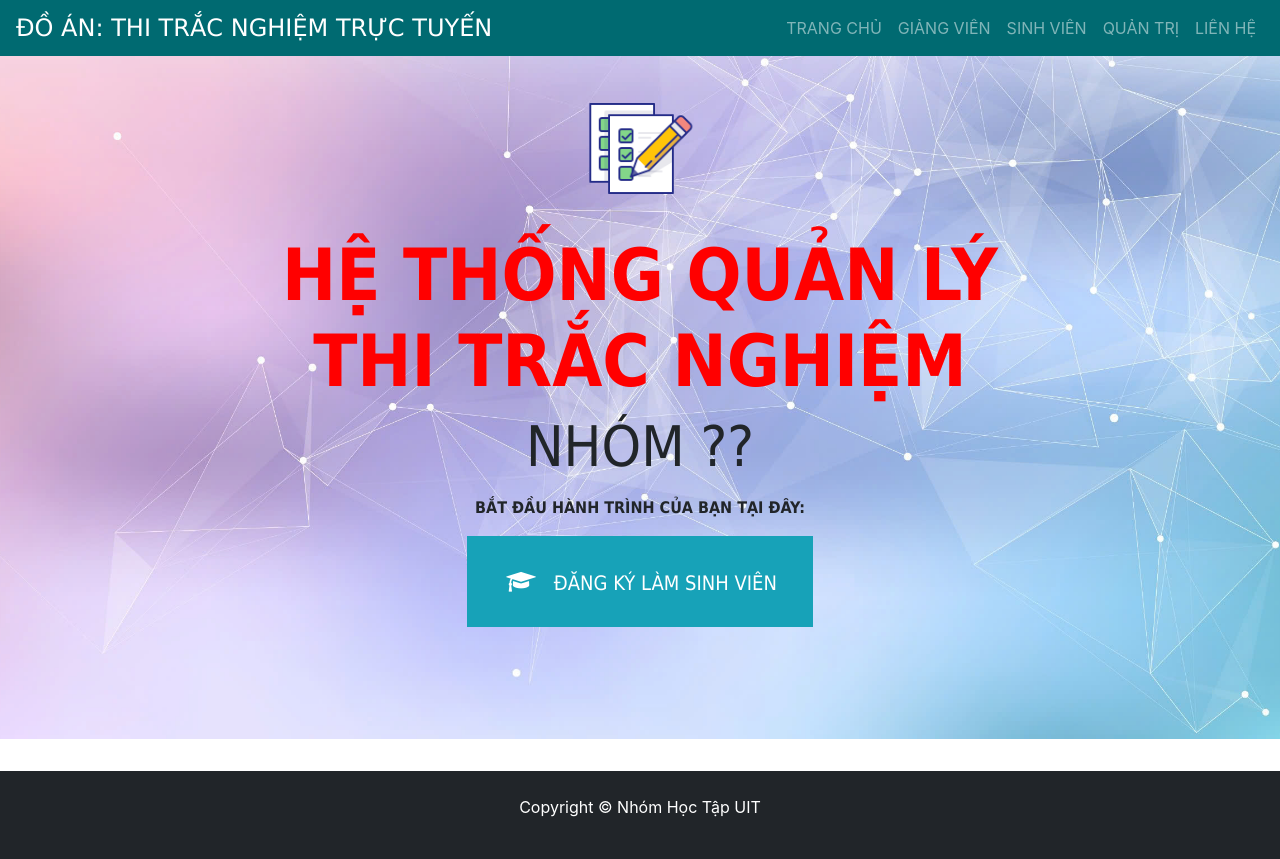
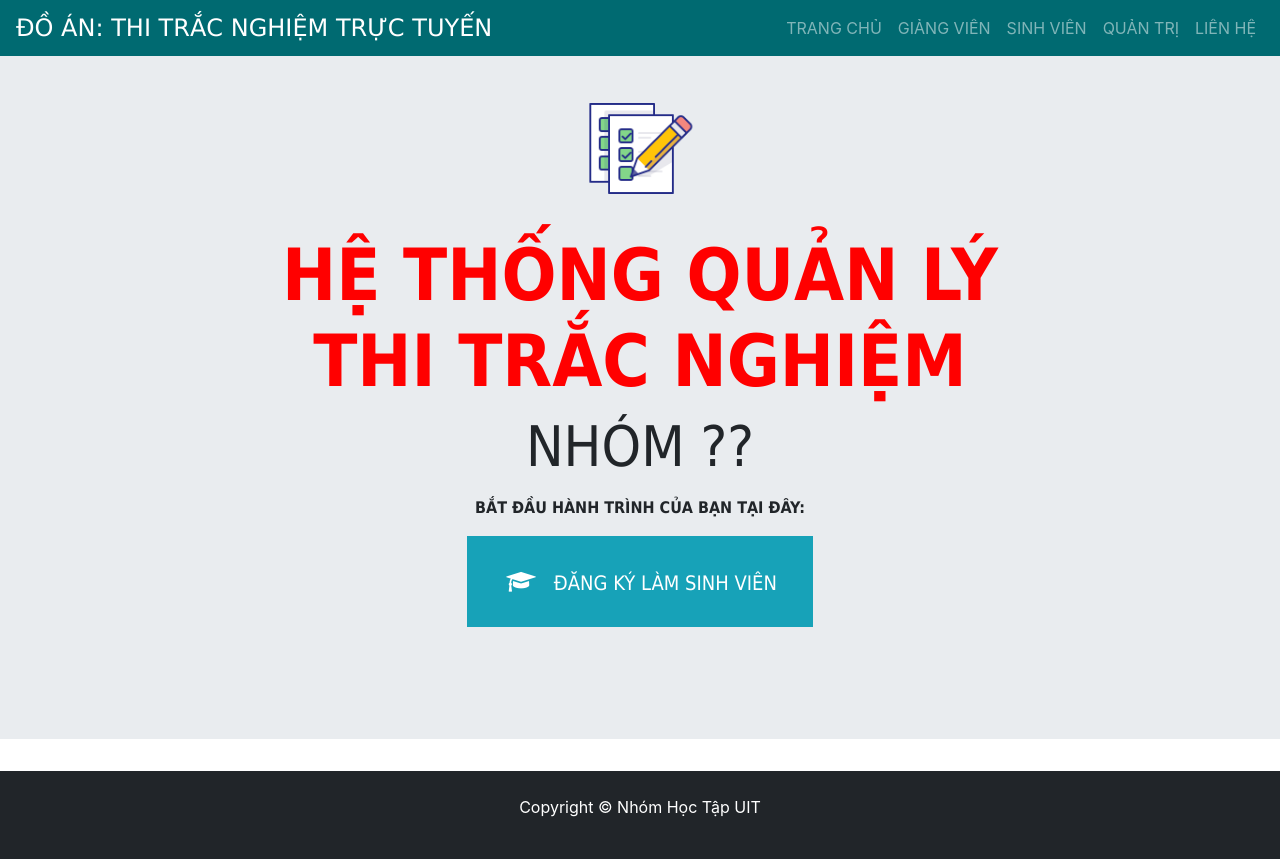
Before and after one commit to Pusal1999/PythonLTK2024, a Django app: page / in a window 1280 px wide. Run offline with Django 3.2, Linux system fonts and the light colour scheme; some libraries are stand-ins or nearby versions.

Commit message:
Update index.html

```diff
--- a/templates/exam/index.html
+++ b/templates/exam/index.html
@@ -4,7 +4,7 @@
   <style>
     .jumbotron {
       margin-bottom: 0px;
-      background-image: url("../../static/image/background.jpg");
+/*       background-image: url("../../static/image/background.jpg"); */
       background-size: cover;
       background-position: center;
       background-repeat: no-repeat;
```
